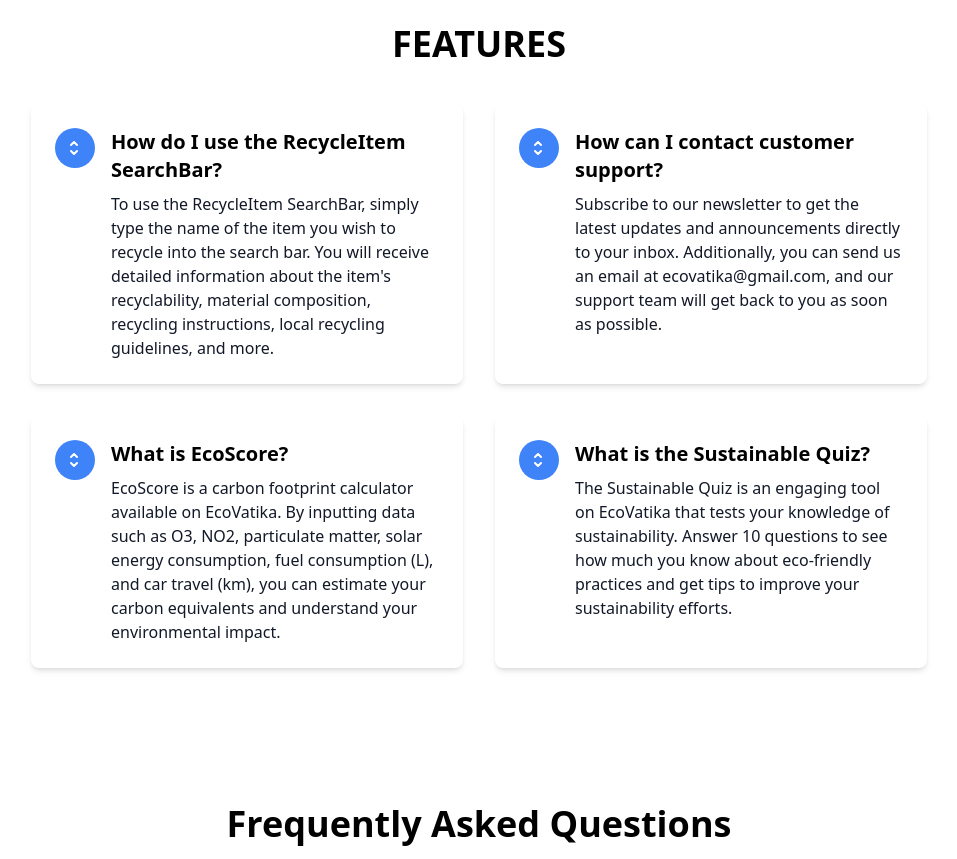
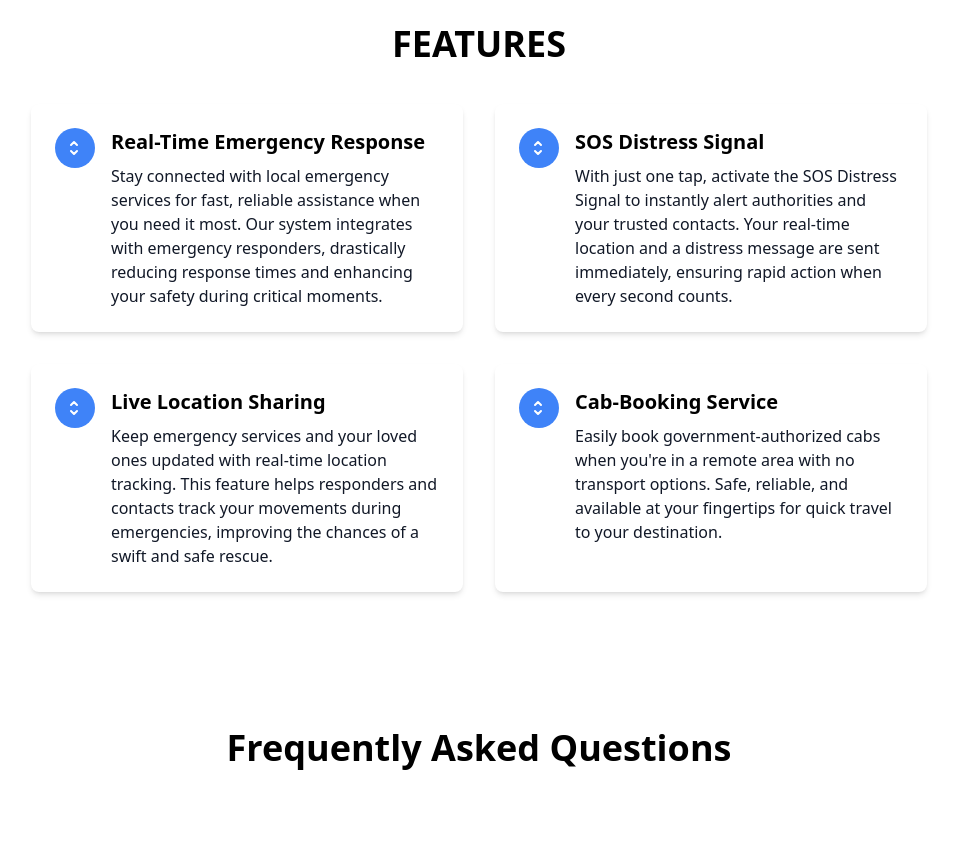
Before and after one commit to VrandaaGarg/SHEild, a React (Vite) app: page / in a window 1280 px wide. Shown: the part 1420-2279 px from the top of the page, without its empty margins (161-1118 px from the left). Built offline with nearby package versions, Linux system fonts and the light colour scheme.

Commit message:
content done

```diff
--- a/src/Components/Features.jsx
+++ b/src/Components/Features.jsx
@@ -3,24 +3,24 @@
 const Features = () => {
   const features = [
     {
-      question: "How do I use the RecycleItem SearchBar?",
+      question: "Real-Time Emergency Response",
       answer:
-        "To use the RecycleItem SearchBar, simply type the name of the item you wish to recycle into the search bar. You will receive detailed information about the item's recyclability, material composition, recycling instructions, local recycling guidelines, and more.",
+        "Stay connected with local emergency services for fast, reliable assistance when you need it most. Our system integrates with emergency responders, drastically reducing response times and enhancing your safety during critical moments.",
     },
     {
-      question: "How can I contact customer support?",
+      question: "SOS Distress Signal",
       answer:
-        " Subscribe to our newsletter to get the latest updates and announcements directly to your inbox. Additionally, you can send us an email at ecovatika@gmail.com, and our support team will get back to you as soon as possible.",
+        "With just one tap, activate the SOS Distress Signal to instantly alert authorities and your trusted contacts. Your real-time location and a distress message are sent immediately, ensuring rapid action when every second counts.",
     },
     {
-      question: "What is EcoScore?",
+      question: "Live Location Sharing",
       answer:
-        "EcoScore is a carbon footprint calculator available on EcoVatika. By inputting data such as O3, NO2, particulate matter, solar energy consumption, fuel consumption (L), and car travel (km), you can estimate your carbon equivalents and understand your environmental impact.",
+        "Keep emergency services and your loved ones updated with real-time location tracking. This feature helps responders and contacts track your movements during emergencies, improving the chances of a swift and safe rescue.",
     },
     {
-      question: "What is the Sustainable Quiz?",
+      question: "Cab-Booking Service",
       answer:
-        "The Sustainable Quiz is an engaging tool on EcoVatika that tests your knowledge of sustainability. Answer 10 questions to see how much you know about eco-friendly practices and get tips to improve your sustainability efforts.",
+        "Easily book government-authorized cabs when you're in a remote area with no transport options. Safe, reliable, and available at your fingertips for quick travel to your destination.",
     },
   ];
 
```
